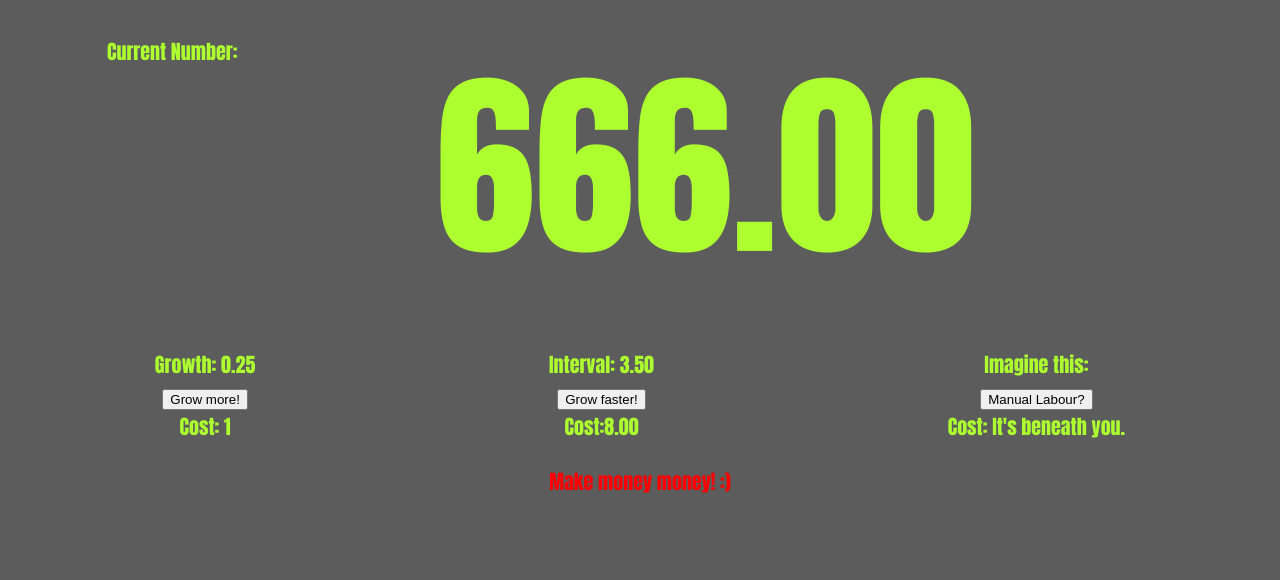
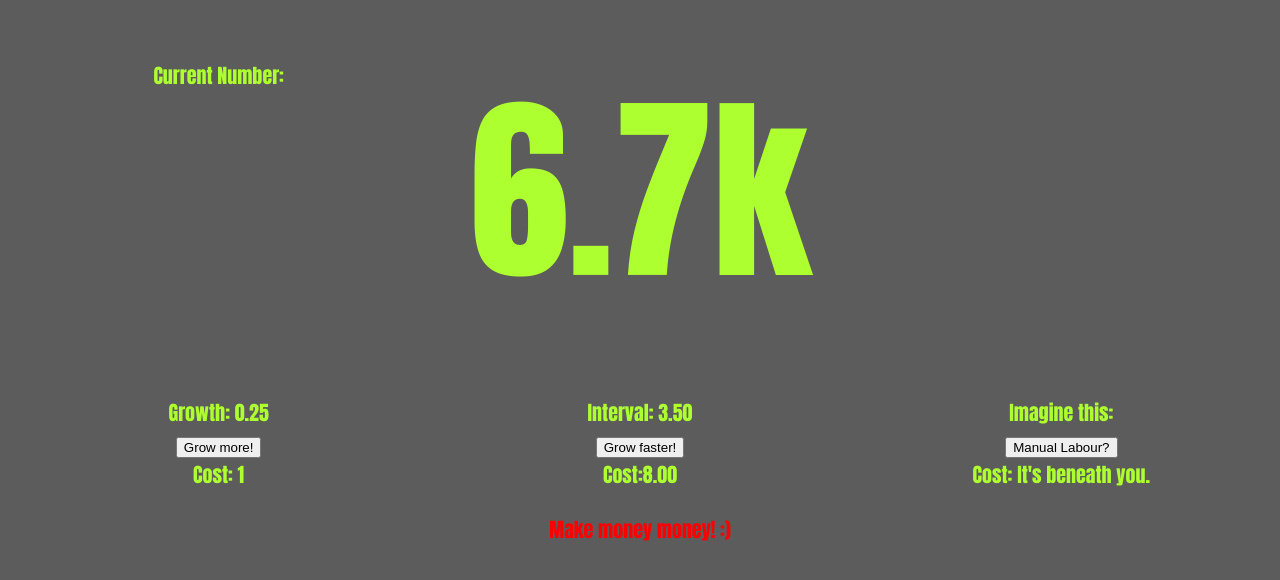
Before and after one commit to k1ch3r/NGU, a plain HTML site: page index.html in a window 1280 px wide. Both pictures are taken after a click on the button "Click to start growing". Drawn offline with Linux system fonts and the light colour scheme.

Commit message:
fixed js and css slightly

```diff
--- a/numberGoUp.js
+++ b/numberGoUp.js
@@ -10,7 +10,7 @@ const growButton = document.getElementById("growButton");
 const speedButton = document.getElementById("speedButton");
 const forceButton = document.getElementById("forceButton")
 
-let mostBelovedNumber = 671.0;
+let mostBelovedNumber = 6701.0;
 let growIncrement = 0.25;
 let growthSpeed = 4000;
 let speedIncrement = 500;
@@ -24,26 +24,26 @@ let growthInterval;
 
 
 function readifyNo(unformatedNumber) {
-  if(1000 > unformatedNumber > 0) {
+  if(unformatedNumber < 1000 && unformatedNumber > 0) {
     unformatedNumber = unformatedNumber.toFixed(2);
     return `${unformatedNumber}`;
   }
-  if(1000000 > unformatedNumber > 1000) {
+  else if(unformatedNumber < 1000000) {
     unformatedNumber = unformatedNumber / 1000;
     unformatedNumber = unformatedNumber.toFixed(2);
-    return `${unformatedNumber}k`;
+    return `${parseFloat(unformatedNumber)}k`;
   }
-  else if(unformatedNumber > 1000000){
+  else if((unformatedNumber < 1000000000)){
     unformatedNumber = unformatedNumber / 1000000;
     unformatedNumber = unformatedNumber.toFixed(2);
     return `(${unformatedNumber}M`;
   }
-  else if(unformatedNumber > 1000000000){
+  else if((unformatedNumber < 1000000000000)){
     unformatedNumber = unformatedNumber / 1000000000;
     unformatedNumber = unformatedNumber.toFixed(2);
     return `(${unformatedNumber}G`;
   }
-  else if(unformatedNumber > 1000000000000){
+  else {
     unformatedNumber = unformatedNumber / 1000000000000;
     unformatedNumber = unformatedNumber.toFixed(2);
     return `(${unformatedNumber}T`;
--- a/style.css
+++ b/style.css
@@ -13,8 +13,8 @@ body {
 
 .container {
     display: grid;
-    grid-template-columns: auto auto auto;
-    padding-top: 1vh;
+    grid-template-columns: 1fr 1fr 1fr;;
+    padding-top: 4vh;
     padding-bottom: 3vh;
 }
 
```
